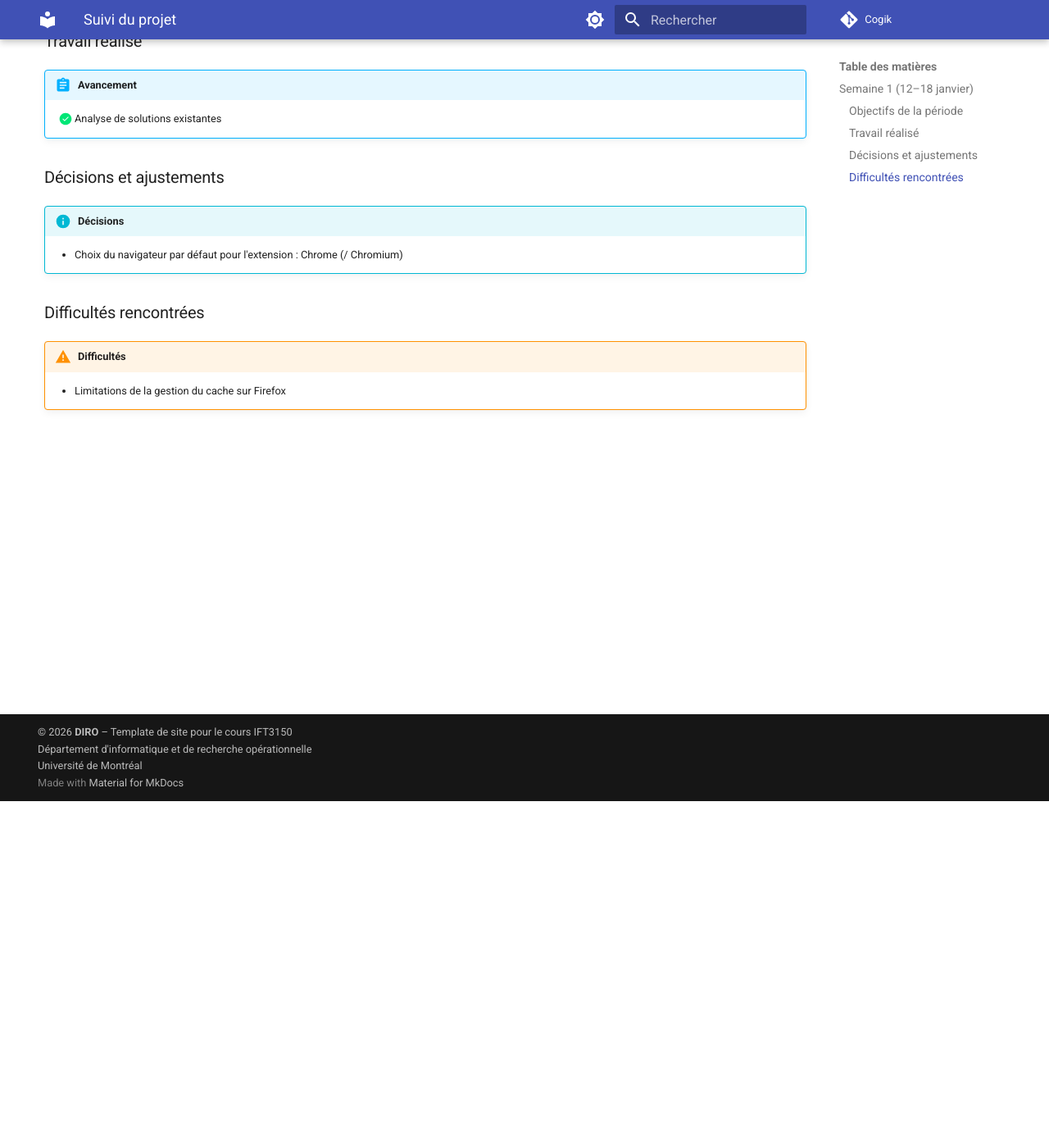
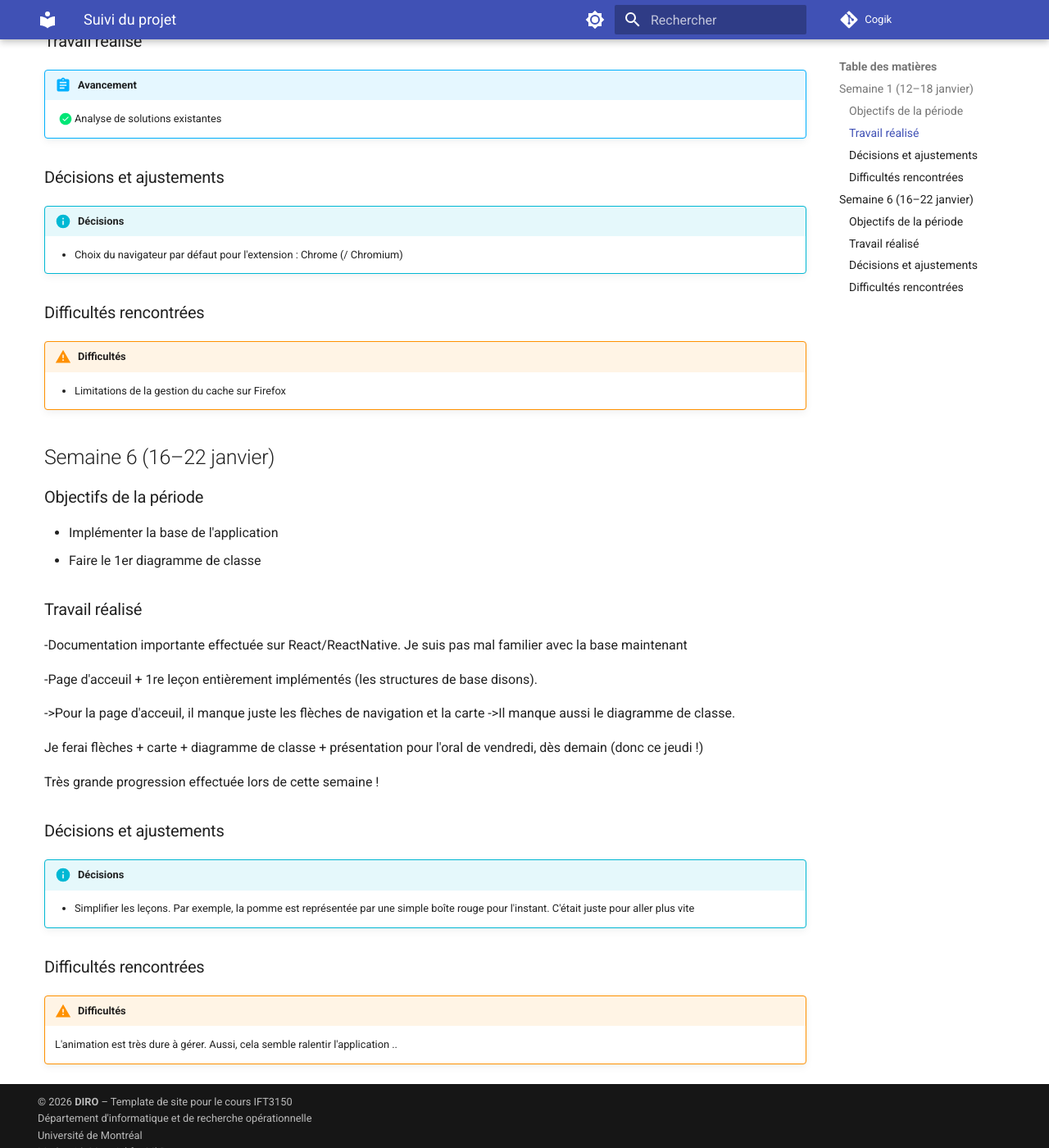
Before and after one commit to protolabo/cogik, an MkDocs documentation site: the page built from docs/suivi.md, in a window 1280 px wide and 1400 px high, scrolled down 423 px. Shown: the whole window at 82% size. Built offline with MkDocs 1.6.1 and Material for MkDocs 9.7.7, drawn with Linux system fonts in a browser that asks for light colours; comment, search, counter and statistics services are not loaded.

Commit message:
Mise à jour site de présentation (travail massif réalisé cette semaine !)

```diff
--- a/docs/suivi.md
+++ b/docs/suivi.md
@@ -46,3 +46,39 @@ title: Suivi du projet
 
 !!! warning "Difficultés"
     - Limitations de la gestion du cache sur Firefox
+
+## Semaine 6 (16–22 janvier)
+
+### Objectifs de la période
+
+- Implémenter la base de l'application
+- Faire le 1er diagramme de classe
+
+### Travail réalisé
+
+-Documentation importante effectuée sur React/ReactNative. Je suis pas mal familier avec la base maintenant
+
+-Page d'acceuil + 1re leçon entièrement implémentés (les structures de base disons).
+
+->Pour la page d'acceuil, il manque juste les flèches de navigation et la carte
+->Il manque aussi le diagramme de classe.
+
+Je ferai flèches + carte + diagramme de classe + présentation pour l'oral de vendredi, dès demain (donc ce jeudi !)
+
+Très grande progression effectuée lors de cette semaine !
+
+### Décisions et ajustements
+
+<!-- > À compléter uniquement si des choix structurants ont été faits
+> ou si l’orientation du projet a évolué. -->
+
+!!! info "Décisions"
+    - Simplifier les leçons. Par exemple, la pomme est représentée par une simple boîte rouge pour l'instant. C'était juste pour aller plus vite
+
+### Difficultés rencontrées
+
+<!-- > À compléter uniquement si des obstacles ont eu un impact réel
+> sur l’avancement du projet. -->
+
+!!! warning "Difficultés"
+    L'animation est très dure à gérer. Aussi, cela semble ralentir l'application ..
```
